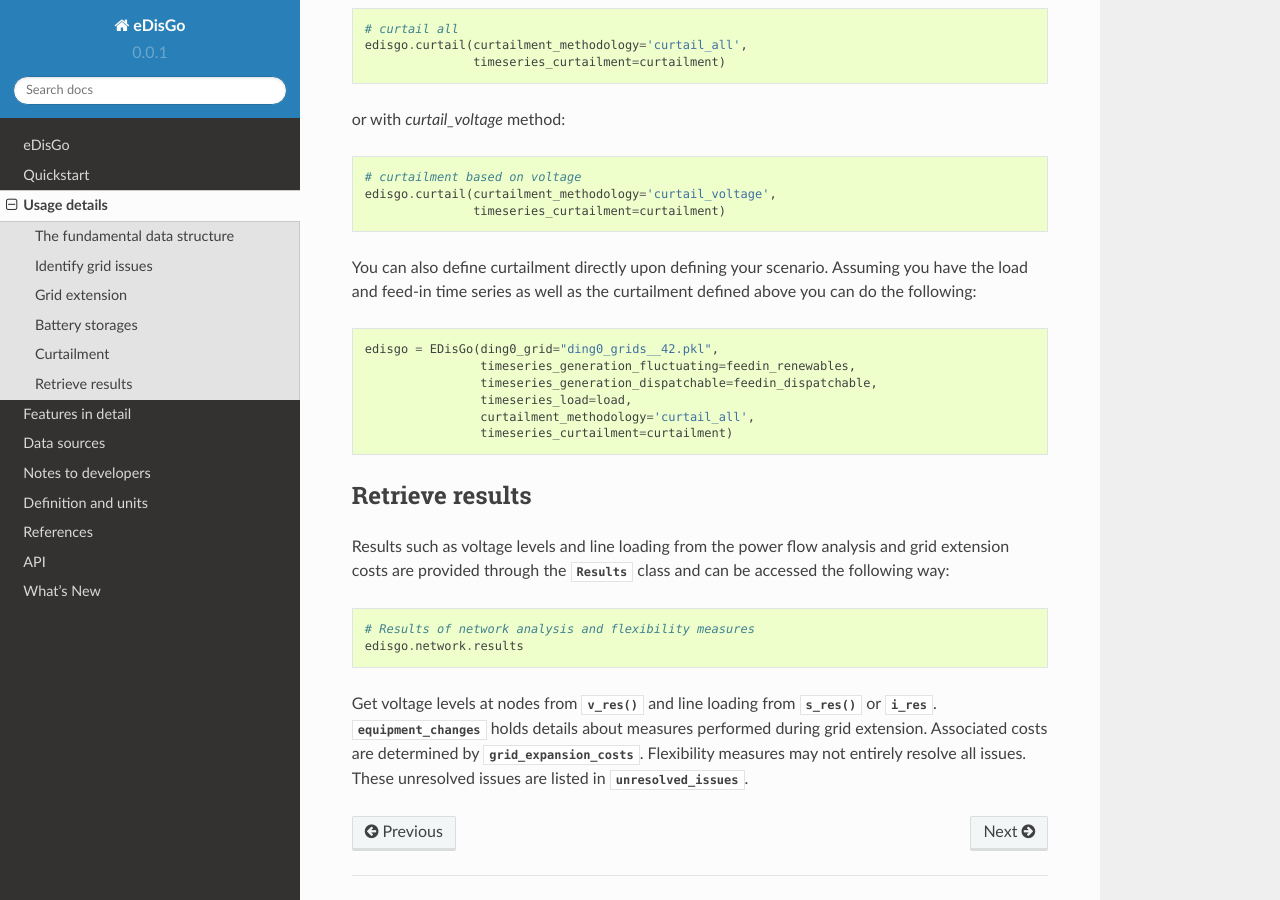
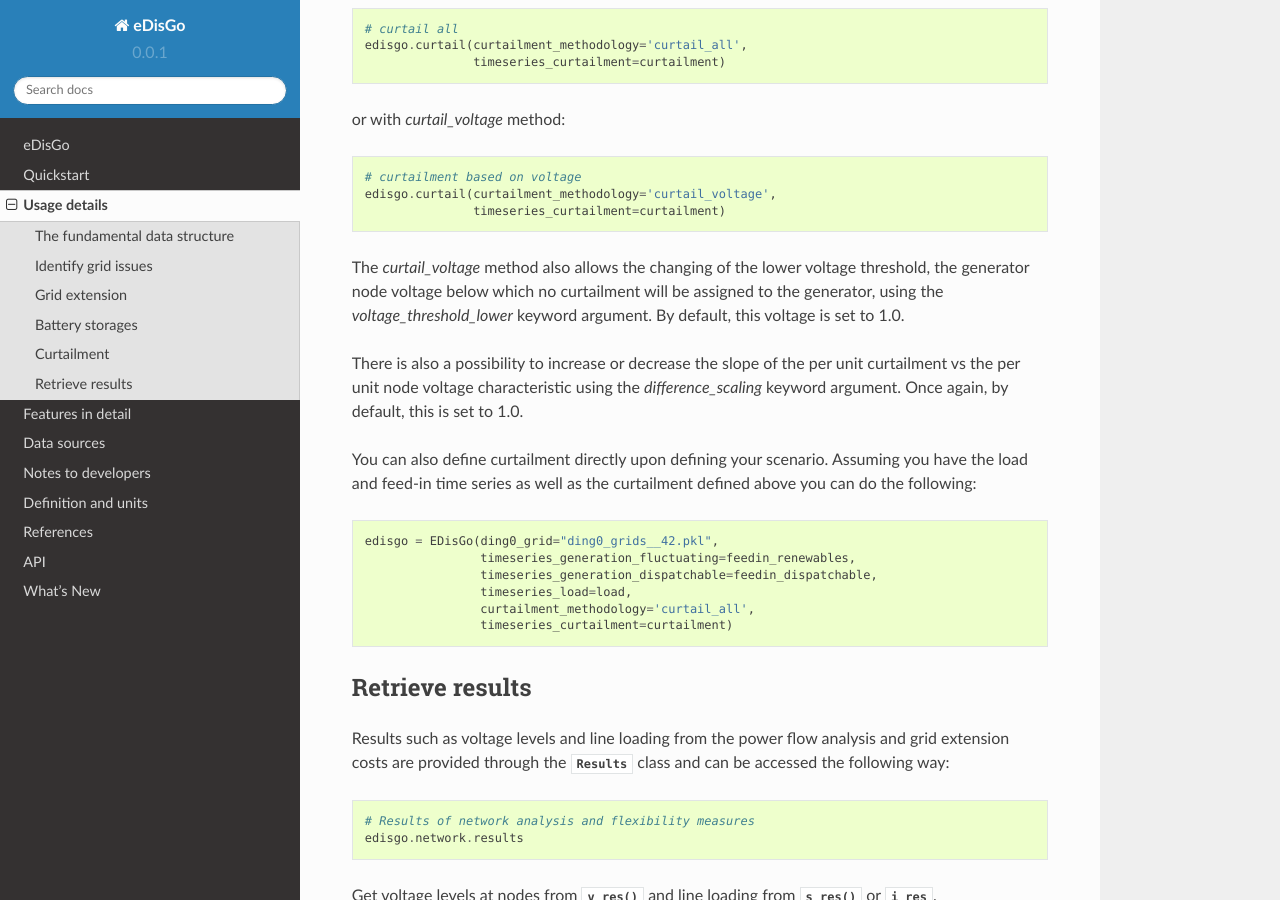
Before and after one commit to openego/eDisGo, a Sphinx documentation site: the page built from doc/usage_details.rst, in a window 1280 px wide and 900 px high, scrolled down 4263 px. Built offline with Sphinx 7.4.7 and the Read the Docs theme 2.0.0, drawn with Linux system fonts in a browser that asks for light colours; formulas are drawn with MathJax 3.

Commit message:
Documentation of the functionality of curtail_voltage with difference_scaling

```diff
--- a/doc/usage_details.rst
+++ b/doc/usage_details.rst
@@ -234,6 +234,14 @@ or with `curtail_voltage` method:
     edisgo.curtail(curtailment_methodology='curtail_voltage',
                    timeseries_curtailment=curtailment)
 
+The `curtail_voltage` method also allows the changing of the lower voltage threshold,
+the generator node voltage below which no curtailment will be assigned to the generator,
+using the `voltage_threshold_lower` keyword argument. By default, this voltage is set to 1.0.
+
+There is also a possibility to increase or decrease the slope of the per unit curtailment
+vs the per unit node voltage characteristic using the `difference_scaling` keyword argument.
+Once again, by default, this is set to 1.0.
+
 You can also define curtailment directly upon defining your scenario. Assuming
 you have the load and feed-in time series as well as the curtailment defined
 above you can do the following:
```
